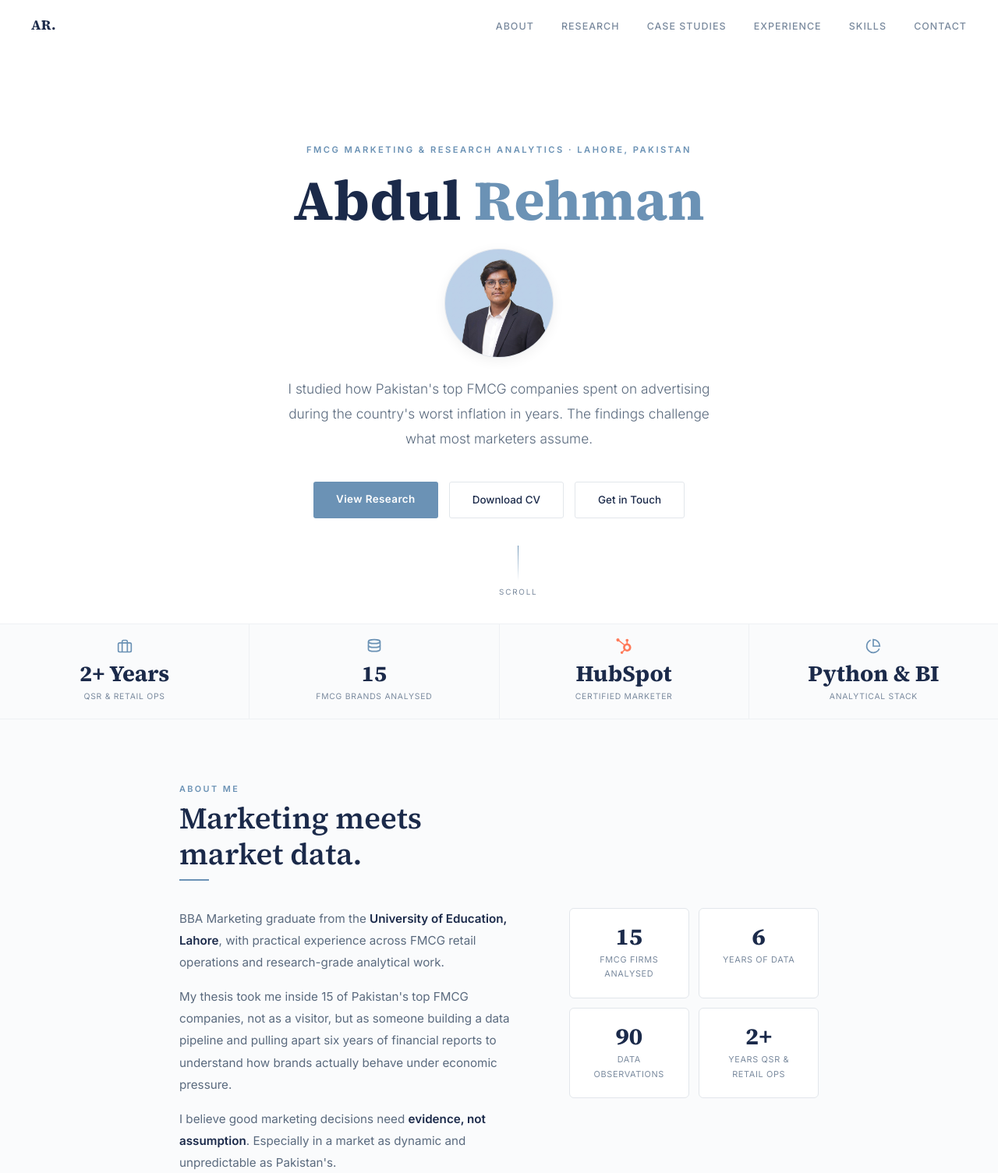
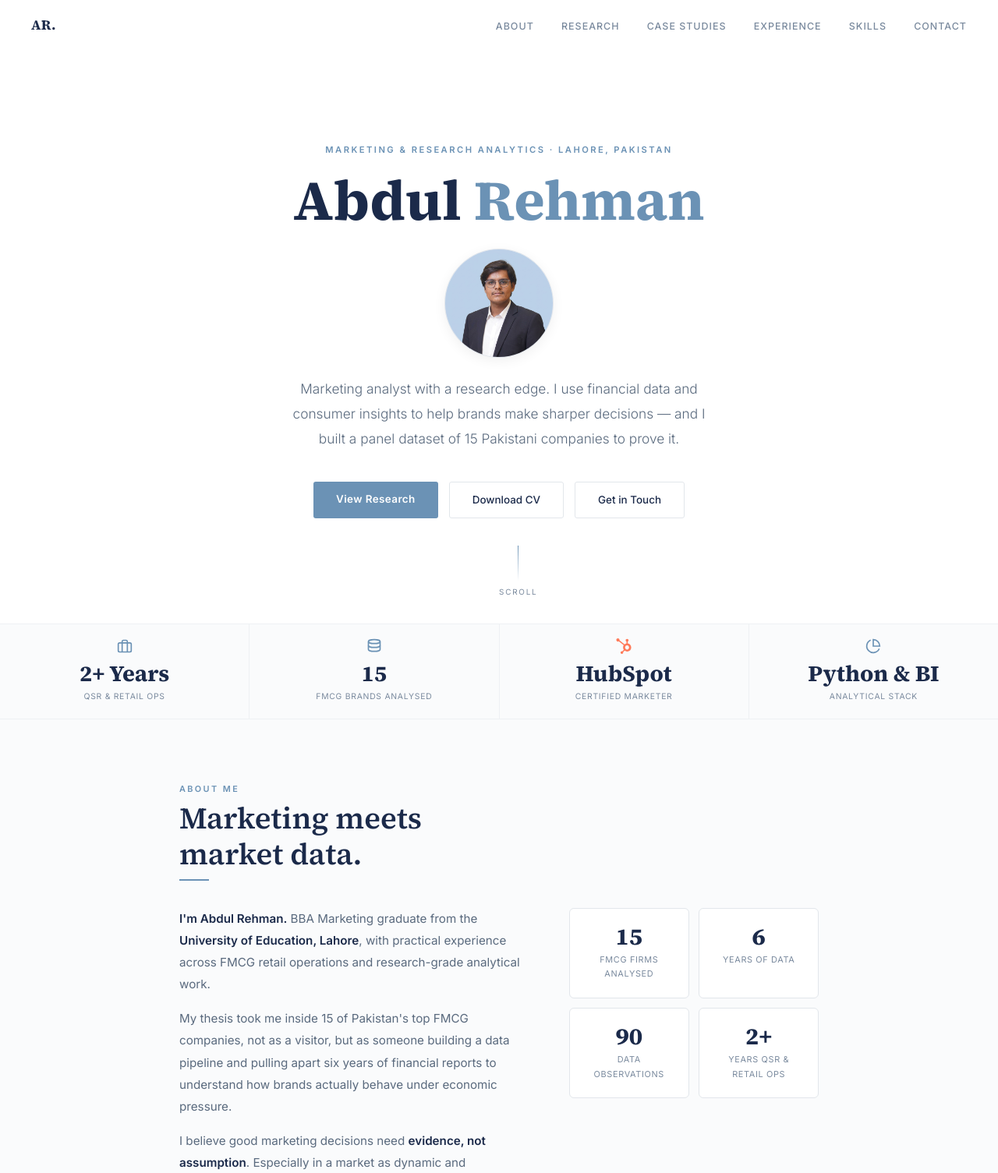
Before and after one commit to rai-analytics/rai-analytics.github.io, a plain HTML site: page index.html in a window 1280 px wide. Shown: the top 1505 px of the page at 78% size. Drawn offline with Linux system fonts and the light colour scheme.

Commit message:
Update hero tagline and about section positioning

```diff
--- a/index.html
+++ b/index.html
@@ -868,12 +868,12 @@
 <!-- HERO -->
 <section id="hero">
   <div class="hero-content">
-    <p class="hero-eyebrow">FMCG Marketing &amp; Research Analytics · Lahore, Pakistan</p>
+    <p class="hero-eyebrow">Marketing &amp; Research Analytics · Lahore, Pakistan</p>
     <h1 class="hero-name">Abdul <span>Rehman</span></h1>
     <div class="hero-avatar-wrap">
       <img src="rehman_headshot.png" alt="Abdul Rehman" class="hero-avatar">
     </div>
-    <p class="hero-tagline">I studied how Pakistan's top FMCG companies spent on advertising during the country's worst inflation in years. The findings challenge what most marketers assume.</p>
+    <p class="hero-tagline">Marketing analyst with a research edge. I use financial data and consumer insights to help brands make sharper decisions &mdash; and I built a panel dataset of 15 Pakistani companies to prove it.</p>
     <div class="hero-cta">
       <a href="#research" class="btn-primary">View Research</a>
       <a href="Rai_Abdul_Rehman_CV.pdf" target="_blank" class="btn-outline">Download CV</a>
@@ -940,7 +940,7 @@
     </div>
     <div class="about-grid reveal">
       <div class="about-text">
-        <p>BBA Marketing graduate from the <strong>University of Education, Lahore</strong>, with practical experience across FMCG retail operations and research-grade analytical work.</p>
+        <p><strong>I'm Abdul Rehman.</strong> BBA Marketing graduate from the <strong>University of Education, Lahore</strong>, with practical experience across FMCG retail operations and research-grade analytical work.</p>
         <p>My thesis took me inside 15 of Pakistan's top FMCG companies, not as a visitor, but as someone building a data pipeline and pulling apart six years of financial reports to understand how brands actually behave under economic pressure.</p>
         <p>I believe good marketing decisions need <strong>evidence, not assumption</strong>. Especially in a market as dynamic and unpredictable as Pakistan's.</p>
       </div>
```
